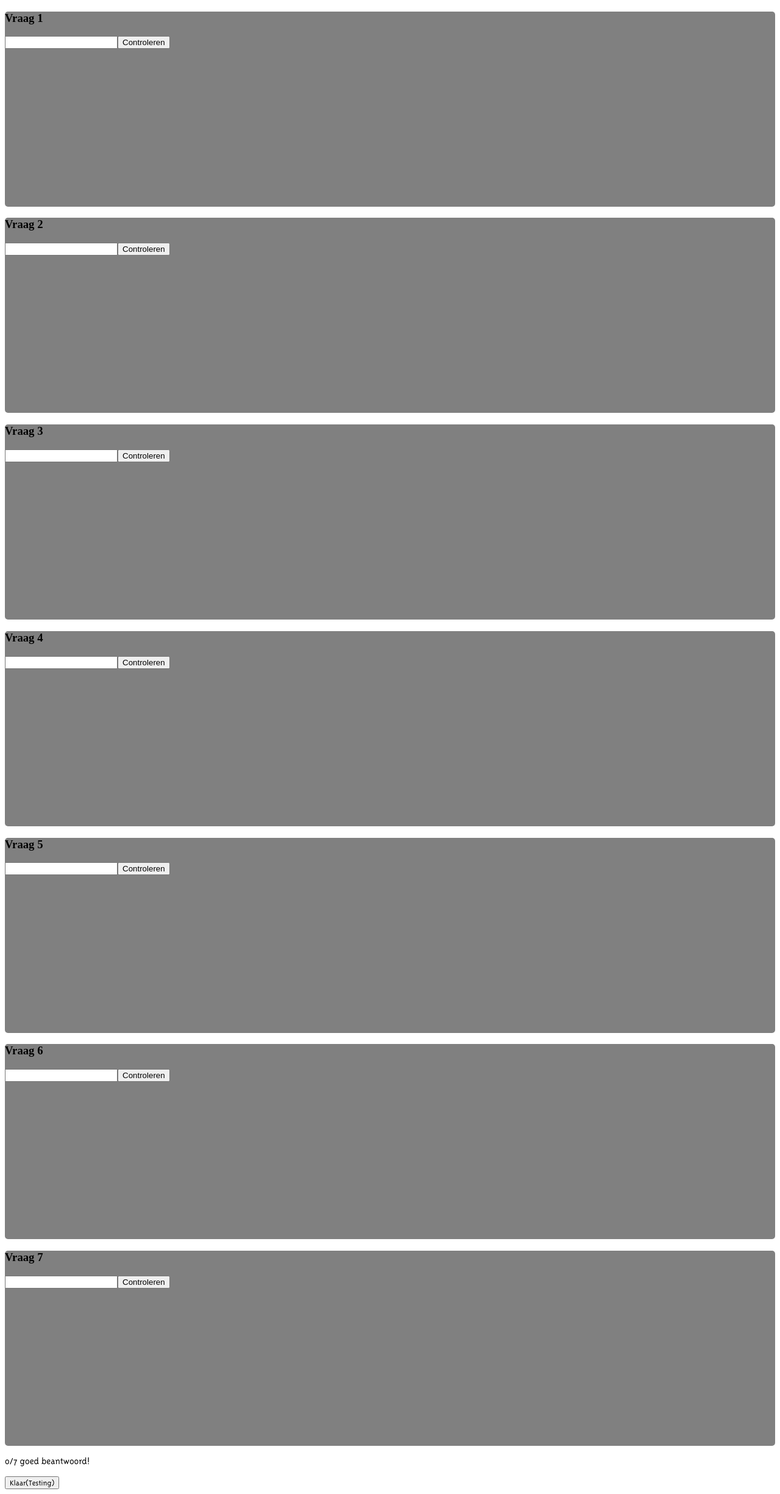
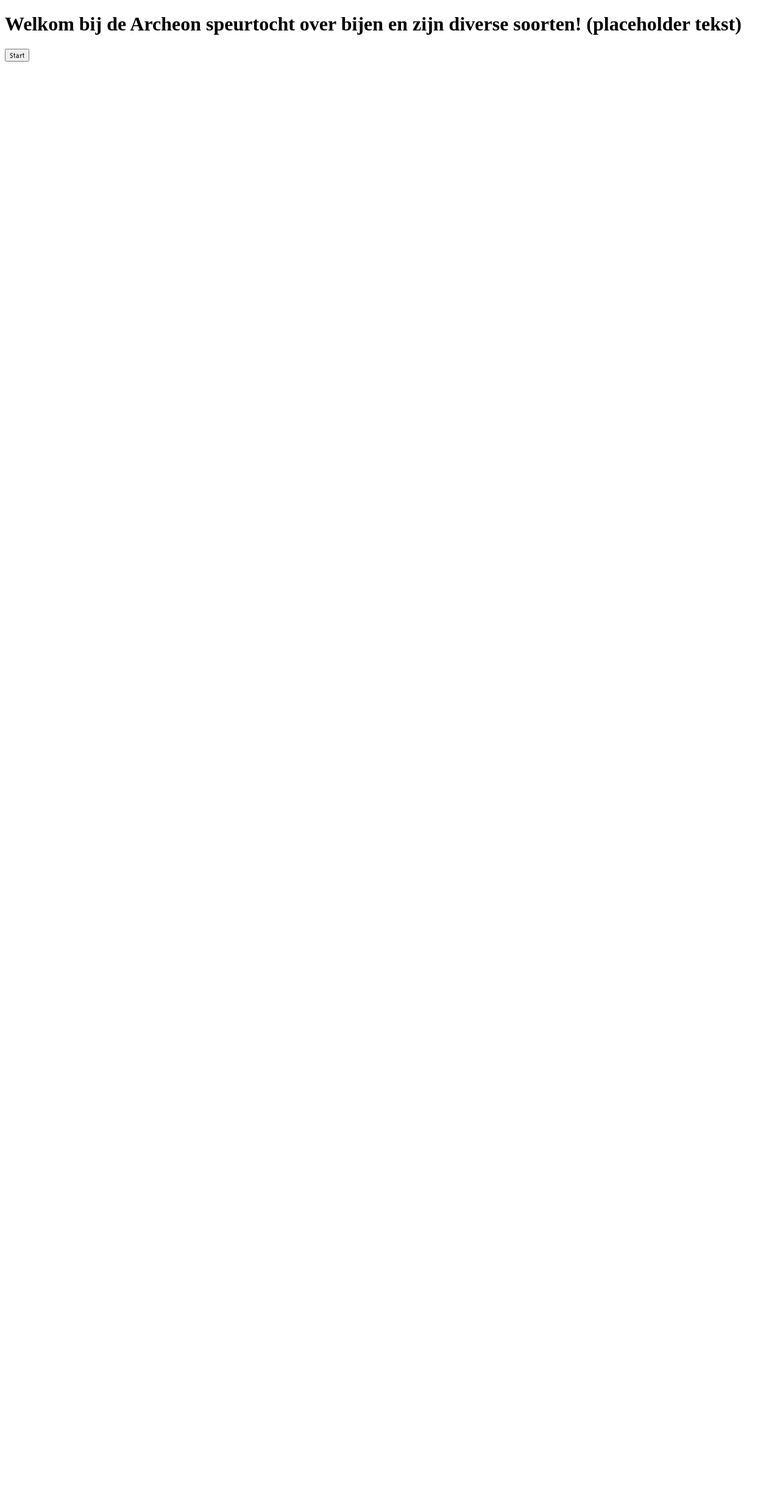
Before and after one commit to Teuntitaan1/SCS-Speurtoch-Client-Systeem, a React (Create React App) app: page / in a window 1280 px wide. Shown: the whole page at 61% size. After the commit the page ends 800 px from the top, so only its background shows below. Built offline with nearby package versions, Linux system fonts and the light colour scheme.

Commit message:
kijken naar qr code oplossing

```diff
--- a/src/App.js
+++ b/src/App.js
@@ -14,7 +14,7 @@
     super(props);
     this.state = {
       // the state the program currently sits in, look at the top of the file for all allowed states
-      ProgramState : "SelectionScreen",
+      ProgramState : "StartScreen",
       // all variables used for the quiz itself
       QuestionList : [],
       ActiveQuestion : null,
@@ -26,22 +26,6 @@
     }
     // event listeners
     this.ValidateCode = this.ValidateCode.bind(this);
-  }
-
-  // All statistics code
-
-  PostStatistics() {
-
-    fetch("http://localhost:8000", {
-      method: 'POST', // Sends data to the server
-      headers: {
-        "Content-Type": "text/plain",
-      },
-    	body: JSON.stringify(this.state.Statistics),
-    })
-    .catch((error) => {
-      console.error('Error:', error);
-    });
   }
 
   // all quiz code
@@ -97,22 +81,31 @@
     this.setState({QuestionList : Questions});
     this.setState({AmountOfQuestions : Questions.length});
 
+    // triggers the code for the statistics
+
   }
 
+  // runs when the program is ready to stop
+  componentWillUnmount() {
+  }
 
+  // All statistics code
 
+  PostStatistics() {
 
-
+    fetch("http://localhost:8000", {
+      method: 'POST', // Sends data to the server
+      headers: {
+        "Content-Type": "text/plain",
+      },
+    	body: JSON.stringify(this.state.Statistics),
+    })
+    .catch((error) => {
+      console.error('Error:', error);
+    });
+  }
   // all render code
   render() {
-
-    // when this returns true it means the server is down and the quiz will not work
-    if (this.state.QuestionList.length === 0) {
-      return (
-        <h1>Aan het laden...</h1>
-      );
-    }
-
 
     switch (this.state.ProgramState) {
 
@@ -121,13 +114,12 @@
 
         return(
           <>
-            <h1>Hier komt het startscherm!</h1>
+            <h1>{"Welkom bij de Archeon speurtocht over bijen en zijn diverse soorten! (placeholder tekst)"}</h1>
+            <button onClick={() => this.SwitchProgramState("SelectionScreen")}>Start</button>
           </>
         );
 
       case "SelectionScreen":
-
-
 
       /////////
       // upon completing the question, the checkmark renders, else it does not.
@@ -157,7 +149,7 @@
             )}
 
             <p>{this.state.QuestionsCompleted}/{this.state.AmountOfQuestions} goed beantwoord!</p>
-            <button onClick={() => this.SwitchProgramState("FinishScreen")}>{"Klaar(Testing)"}</button>
+            <button onClick={() => this.SwitchProgramState("FinishScreen")}>{"Klaar(Gaat naar FinishScreen( is dus voor testen ))"}</button>
           </>
         );
 
@@ -174,6 +166,7 @@
             <button onClick={() => this.ValidateAnswer("Option3")}>{this.state.QuestionList[this.state.ActiveQuestion]["Option3"]}</button>
             <button onClick={() => this.ValidateAnswer("Option4")}>{this.state.QuestionList[this.state.ActiveQuestion]["Option4"]}</button>
 
+            <br></br>
             <button onClick={() => this.SwitchProgramState("SelectionScreen")}>Terug</button>
 
           </>
```
